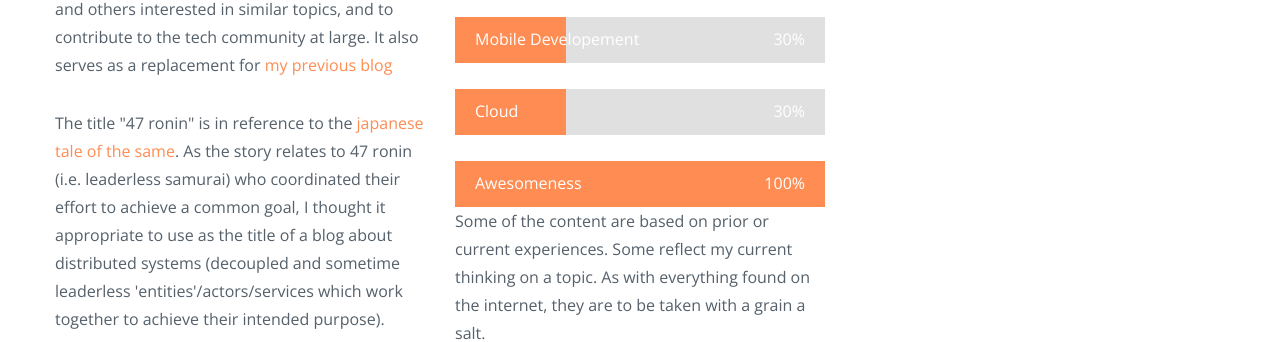
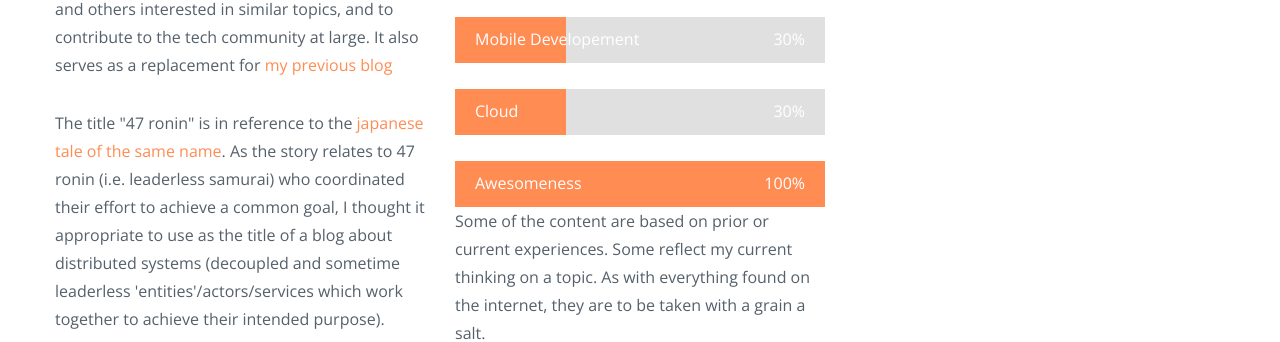
Before and after one commit to Idasile/bhameyie.github.io, a Jekyll site: the page built from about.md, in a window 1280 px wide and 900 px high, scrolled down 1567 px. Shown: the part 148-490 px from the top of the window. Built offline with Jekyll 4.4.1, drawn with Linux system fonts in a browser that asks for light colours; nearby versions of some CDN libraries.

Commit message:
fixing typo and incorporating suggestion

```diff
--- a/about.md
+++ b/about.md
@@ -11,7 +11,7 @@ permalink: /about/
             <h3>Purpose</h3>
             <p> This blog is meant document thoughts and experiments so that they can be useful to myself and others interested in similar topics, and to contribute to the tech community at large. It also serves as a replacement for <a href="http://www.bhameyie.wordpress.com"> my previous blog</a></p>
             <p>
-                The title "47 ronin" is in reference to the <a href="http://en.wikipedia.org/wiki/Forty-seven_Ronin"> japanese tale of the same</a>. As the story relates to 47 ronin (i.e. leaderless samurai) who coordinated their effort to achieve a common goal, I thought it appropriate to use as the title of a blog about distributed systems (decoupled and sometime leaderless 'entities'/actors/services which work together to achieve their intended purpose).
+                The title "47 ronin" is in reference to the <a href="http://en.wikipedia.org/wiki/Forty-seven_Ronin"> japanese tale of the same name</a>. As the story relates to 47 ronin (i.e. leaderless samurai) who coordinated their effort to achieve a common goal, I thought it appropriate to use as the title of a blog about distributed systems (decoupled and sometime leaderless 'entities'/actors/services which work together to achieve their intended purpose).
             </p>
         </div>
 
```
Also changed, not shown: _posts/2015-1-08-uploading-pictures-to-cloudinary-using-swift.md (+2 -0 lines).
